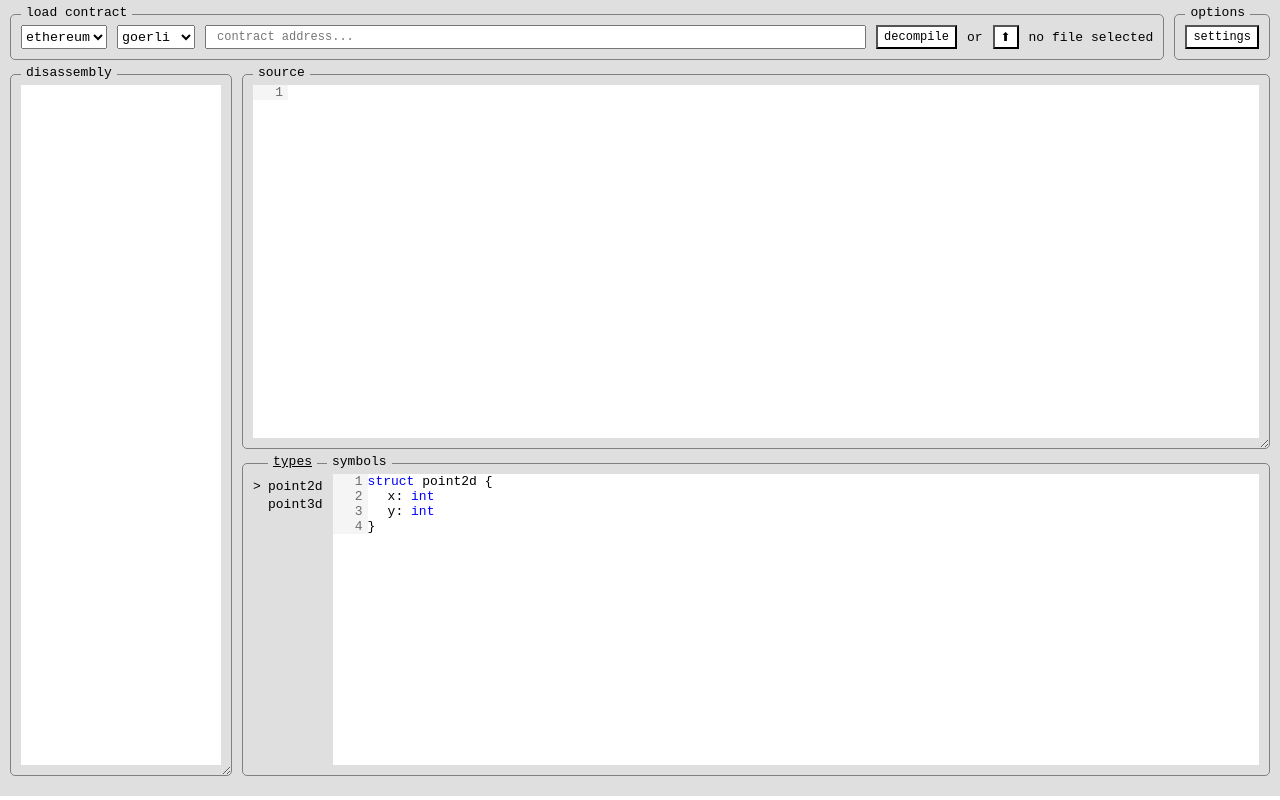
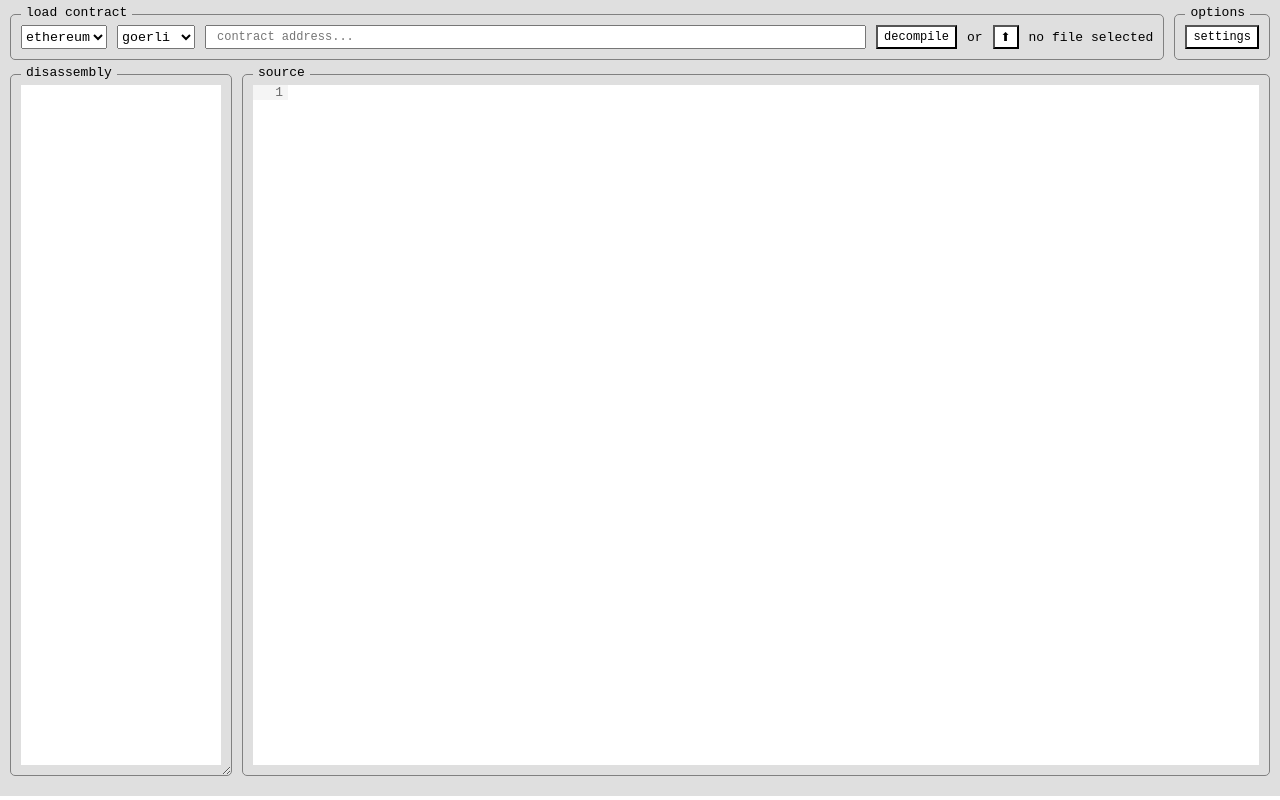
Before and after one commit to kanav99/deblocc, a React (Vite) app: page / in a window 1280 px wide. Built offline with nearby package versions, Linux system fonts and the light colour scheme.

Commit message:
remove tabs

```diff
--- a/src/app.tsx
+++ b/src/app.tsx
@@ -185,17 +185,17 @@ export default () => {
           </Card>
         </VStack>
         <VStack flex>
-          <Card style={{ height: "50%", resize: "vertical"}} header="source">
+          <Card header="source" flex>
             <Code value={highlightedCode} selectColor="#cefad0"/>
           </Card>
-          <TabCard flex>
+          {/* <TabCard flex>
             <Tab header="types">
               <StructListView structs={structs} />
             </Tab>
             <Tab header="symbols">
               <Code value={"todo"} />
             </Tab>
-          </TabCard>
+          </TabCard> */}
         </VStack>
       </HStack>
       <Modal show={isSettingsOpen} heading={'settings'} onClose={() => {setIsSettingsOpen(false)}}>
```
